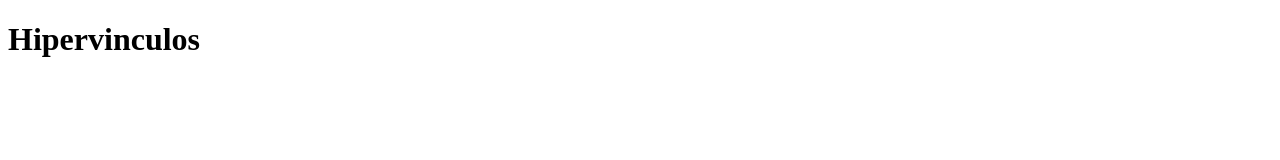
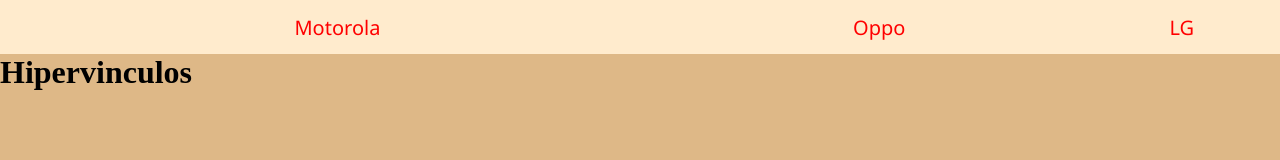
Before and after one commit to AriadnaYD/Ejercicio_4, a plain HTML site: page Index.html in a window 1280 px wide. Drawn offline with Linux system fonts and the light colour scheme.

Commit message:
se agrego estilos

```diff
--- a/Index.html
+++ b/Index.html
@@ -3,9 +3,49 @@
 <head>
     <meta charset="UTF-8">
     <meta name="viewport" content="width=device-width, initial-scale=1.0">
-    <title>Document</title>
+    <title>Ejercicio 4</title>
+    <style>
+        table{
+            background-color: blanchedalmond;
+            width: 100%;
+            font-size: 20px;
+            font-family: 'Segoe UI', Tahoma, Geneva, Verdana, sans-serif;
+        }
+        td{
+            height: 50px;
+            text-align: center;
+        }
+        a{
+            text-decoration: none;
+            color: red;
+        }
+        body{
+            background-color: burlywood;
+        }
+        *{
+            margin: 0;
+            padding: 0;
+        }
+        a:hover{
+            color: black;
+            font-size: 15px;
+        }
+    </style>
 </head>
 <body>
+    <table>
+        <tr>
+            <td>
+                <a href="http://www.motorola.com.mx" target="_blank">Motorola</a>
+            </td>
+            <td>
+                <a href="http://www.oppo.com/mx/" target="_blank">Oppo</a>
+            </td>
+            <td>
+                <a href="http://www.lg.com/cac" target="_blank">LG</a>
+            </td>
+        </tr>
+    </table>
     <h1>Hipervinculos</h1>
 </body>
 </html>
```
